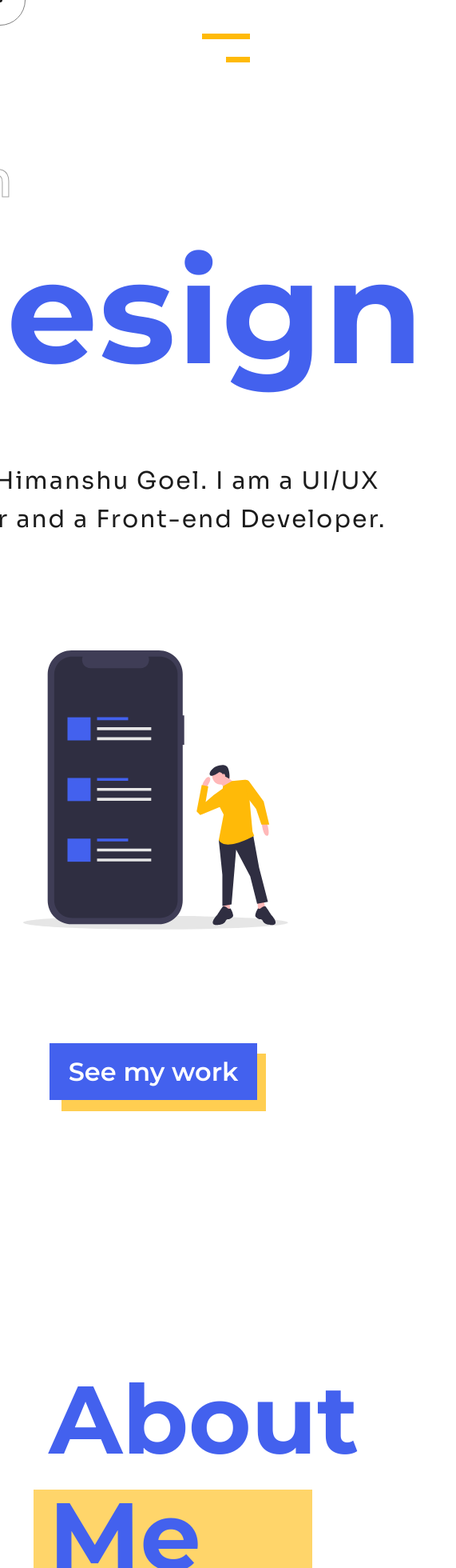
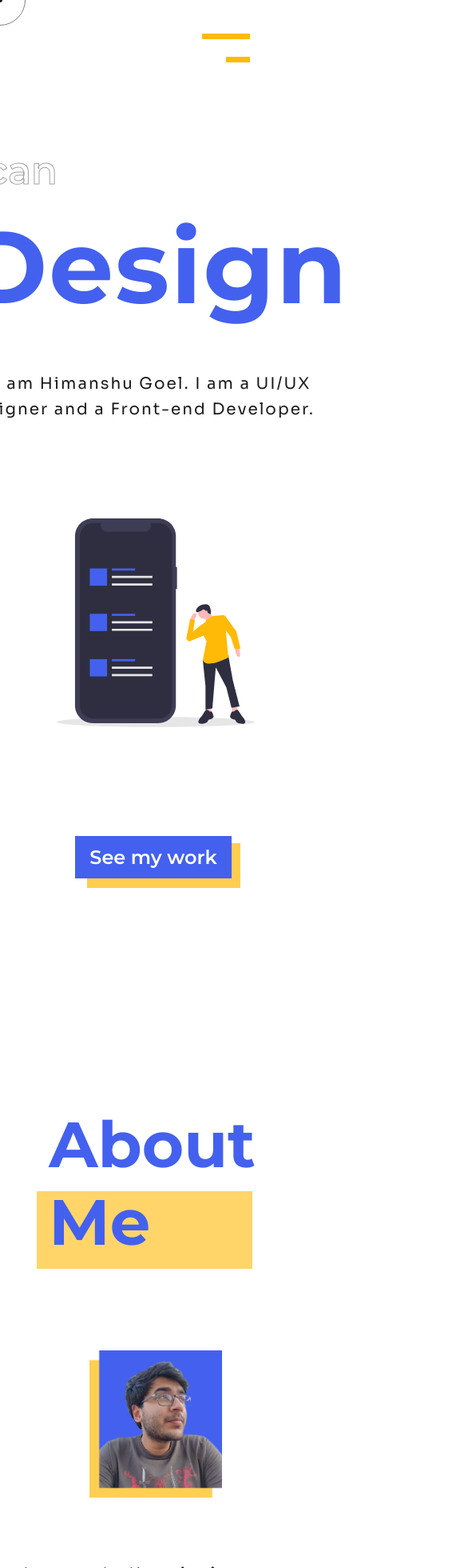
Before and after one commit to Scavengerizer/Portfolio, a React (Create React App) app: page / in a window 390 px wide. Shown: the top 1960 px of the page at 80% size, 571 px wide, since content can reach past the window. Built offline with nearby package versions, Linux system fonts and the light colour scheme.

Commit message:
starting with 550px

```diff
--- a/src/components/04 work.js
+++ b/src/components/04 work.js
@@ -36,7 +36,7 @@ function Work() {
       horizontal: false,
     });
     new Rellax(".text2", {
-      speed: 4,
+      speed: 1,
       center: true,
       wrapper: null,
       round: true,
--- a/src/styles/components/02 home.scss
+++ b/src/styles/components/02 home.scss
@@ -14,10 +14,11 @@
     h2 {
       display: inline-block;
       position: relative;
-      font-size: 4rem;
-      font-weight: 600;
+      font: 600 4rem $M;
+      // font-size: 4rem;
+      // font-weight: 600;
       color: $white;
-      font-family: $M;
+      // font-family: $M;
       -webkit-text-stroke-width: 1px;
       -webkit-text-stroke-color: $grey;
     }
--- a/src/styles/components/05 contact.scss
+++ b/src/styles/components/05 contact.scss
@@ -53,6 +53,7 @@
             grid-template-rows: 1fr 1fr;
             .link {
               margin-bottom: 4.5em;
+
               // margin: auto;
               .row {
                 justify-content: flex-start;
--- a/src/styles/components/07 media queries.scss
+++ b/src/styles/components/07 media queries.scss
@@ -70,3 +70,153 @@
     }
   }
 }
+
+@media (max-width: 900px) {
+  .contact {
+    .container {
+      .col {
+        .resume {
+          .btn {
+            a {
+              font-size: 1.5rem;
+              top: 32px;
+            }
+            .bg {
+              width: 11rem;
+              height: 3.5rem;
+            }
+          }
+        }
+        .contact-heading {
+          h1 {
+            font-size: 5rem;
+          }
+        }
+        .contact-contents {
+          .contact-text {
+            h3 {
+              // display: none;
+              font-size: 1.75rem;
+            }
+            h5 {
+              font-size: 1rem;
+            }
+            .links {
+              .link {
+                display: flex;
+                align-items: center;
+                justify-content: center;
+                .row {
+                  a {
+                    font-size: 1.5rem;
+                  }
+                }
+              }
+            }
+          }
+        }
+      }
+    }
+  }
+  .home {
+    .btn-cont {
+      .btn {
+        a {
+          font-size: 1.5rem;
+          top: 32px;
+        }
+        .bg {
+          width: 12rem;
+          height: 3.5rem;
+        }
+      }
+    }
+    .container {
+      .row {
+        .home-text {
+          h2 {
+            font-size: 3rem;
+          }
+          h1 {
+            font-size: 8rem;
+          }
+          p {
+            font-size: 1.25rem;
+          }
+        }
+        // .home-text {
+        // }
+        .home-pic {
+          // margin: 0 auto;
+          max-width: 75%;
+          max-height: 75%;
+        }
+      }
+    }
+  }
+  .about {
+    .container {
+      h1 {
+        font-size: 5rem;
+      }
+      .row {
+        .about-pic {
+          margin: 0 auto;
+          margin-top: 7em;
+          width: 50%;
+          height: 50%;
+          min-width: 50px;
+        }
+        .about-text {
+          p {
+            font-size: 1.25rem;
+          }
+        }
+      }
+    }
+  }
+  .work {
+    .container {
+      .col {
+        .work-heading {
+          h1 {
+            font-size: 5rem;
+          }
+        }
+        .cases {
+          .case-text {
+            h4 {
+              font-size: 1rem;
+            }
+            p {
+              font-size: 1.5rem;
+            }
+          }
+          .case {
+            height: 650px;
+            width: 350px;
+            h3 {
+              font-size: 1.5rem;
+            }
+          }
+        }
+      }
+    }
+  }
+  footer {
+    .col {
+      .footer_links {
+        margin-left: 0em;
+        a {
+          font-size: 1.25rem;
+        }
+      }
+      .footer_pics {
+        img {
+          height: 30px;
+          width: 30px;
+        }
+      }
+    }
+  }
+}
```
